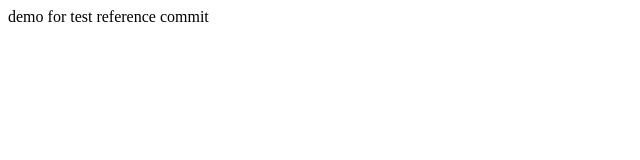
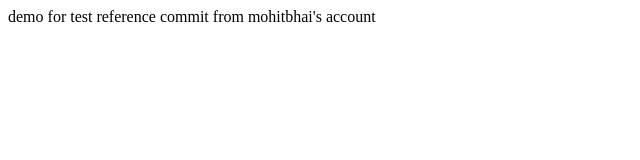
Before and after one commit to Empyrealinfotech/test_demo, a plain HTML site: page index.html in a window 1280 px wide. Shown: the whole page, without its empty margins (0-640 px from the left). Drawn offline with Linux system fonts and the light colour scheme.

Commit message:
added for creating conflicts

```diff
--- a/index.html
+++ b/index.html
@@ -8,6 +8,6 @@
 </head>
 <body>
   demo for test
-  reference commit
+  reference commit from mohitbhai's account
 </body>
 </html>
```
Also changed, not shown: index3.html (added).
